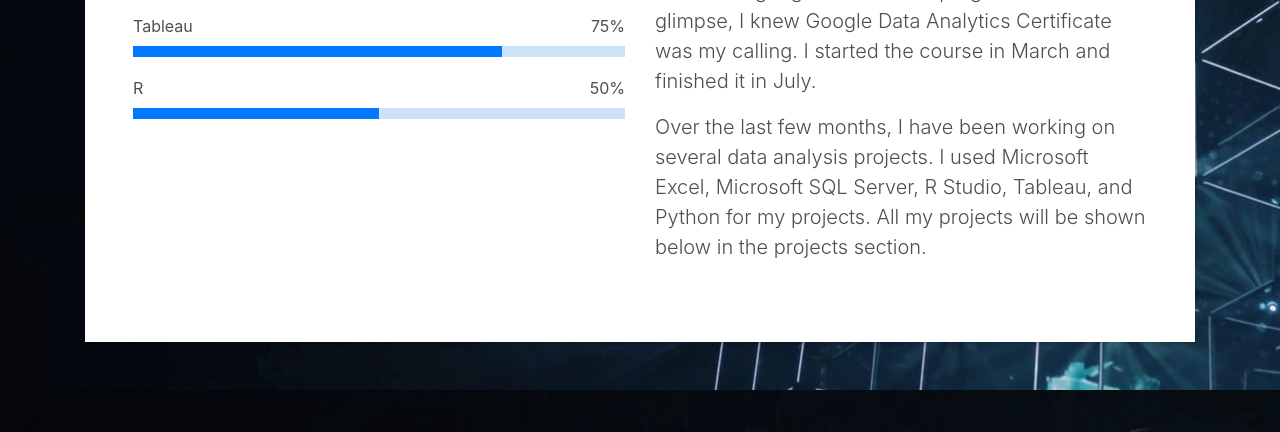
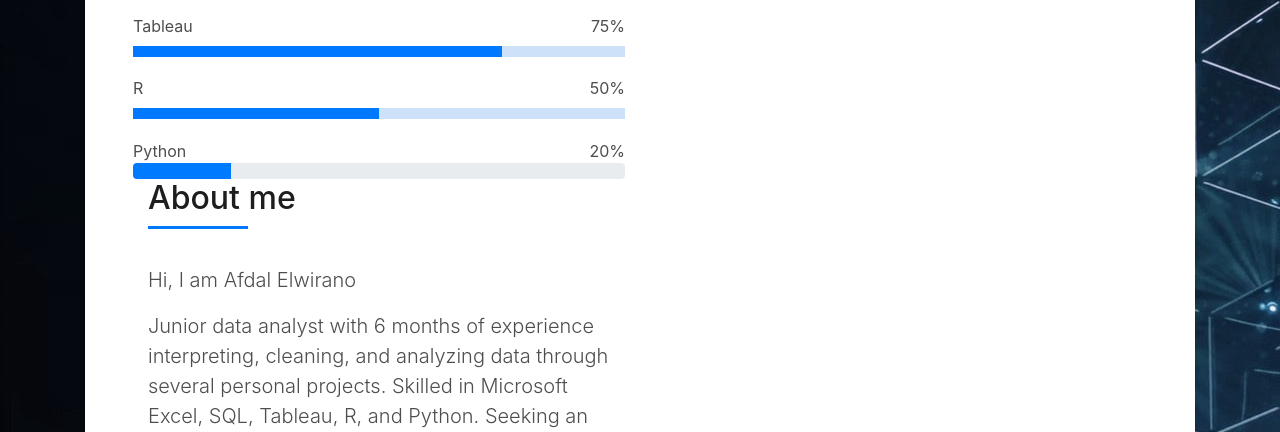
Before and after one commit to afdal157/afdalelwirano.github.io, a plain HTML site: page index.html in a window 1280 px wide. Shown: the part 1340-1772 px from the top of the page. Drawn offline with Linux system fonts and the light colour scheme; files whose address does not match are found by name.

Commit message:
Update index.html

```diff
--- a/index.html
+++ b/index.html
@@ -128,6 +128,12 @@
                   <span>R</span> <span class="pull-right">50%</span>
                   <div class="progress">
                     <div class="progress-bar" role="progressbar" style="width: 50%" aria-valuenow="50" aria-valuemin="0"
+                      aria-valuemax="100"></div>
+                  </div>
+                   </div>
+                  <span>Python</span> <span class="pull-right">20%</span>
+                  <div class="progress">
+                    <div class="progress-bar" role="progressbar" style="width: 20%" aria-valuenow="20" aria-valuemin="0"
                       aria-valuemax="100"></div>
                   </div>
                 </div>
```
